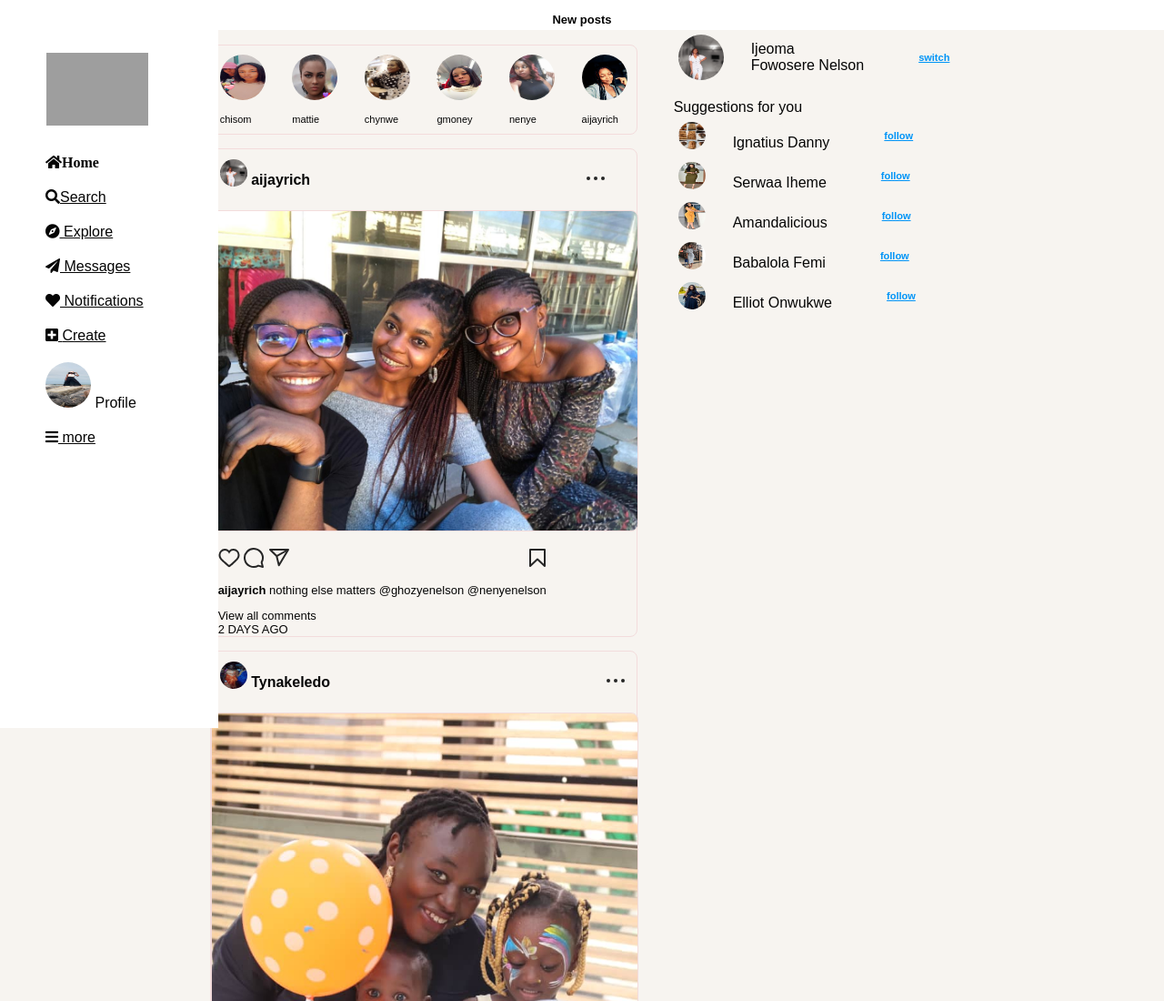
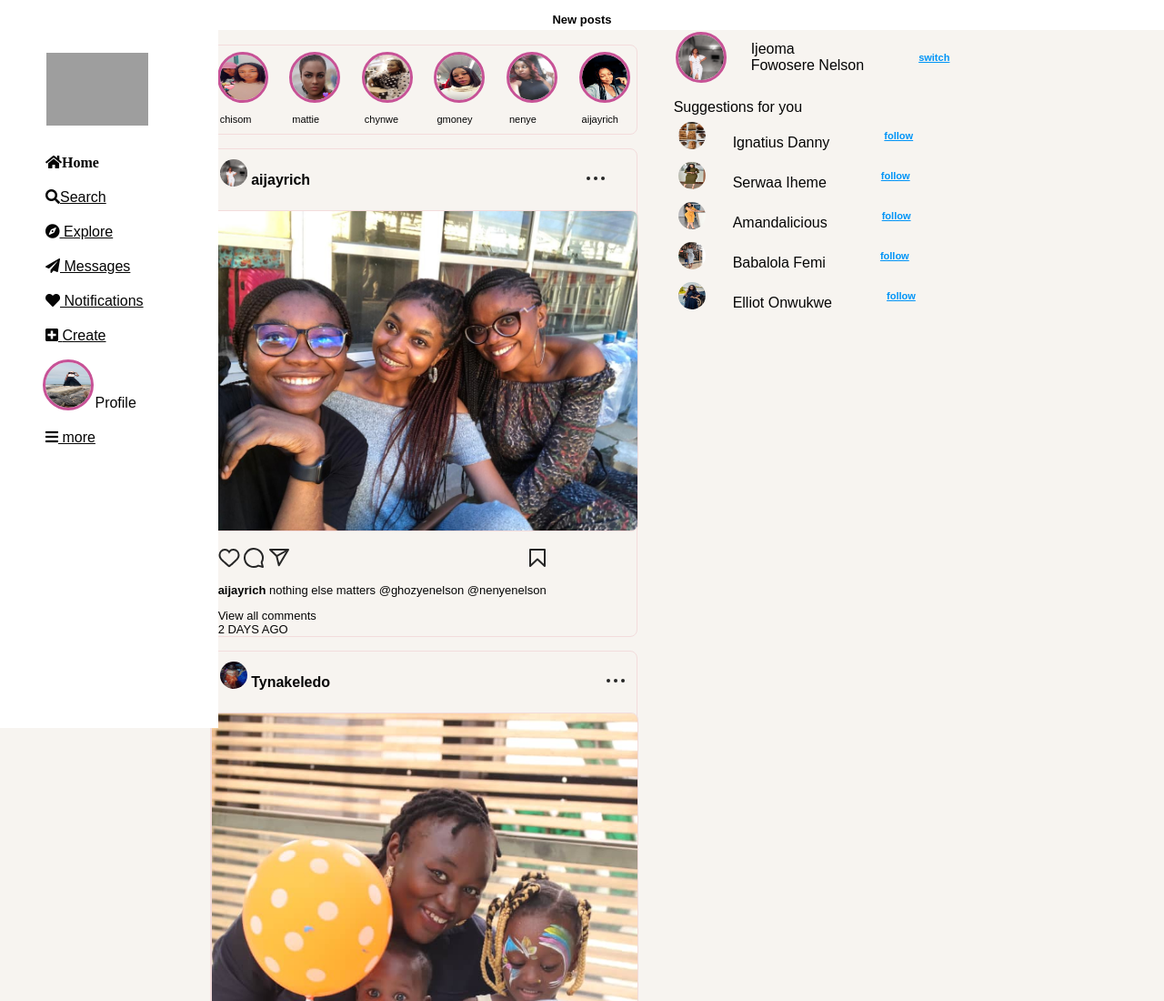
Before and after one commit to Aijayrich/Insta_clone, a plain HTML site: page index.html in a window 1280 px wide. Shown: the top 1100 px of the page at 91% size. Drawn offline with Linux system fonts and the light colour scheme; grey boxes are pictures that could not be loaded.

Commit message:
added image outline color

```diff
--- a/style.css
+++ b/style.css
@@ -17,6 +17,8 @@
     border-radius: 50px;
     text-align: center;
     align-items: center;
+    outline-style:solid;
+    outline-color:rgb(199, 82, 150);
 }
 .profile_img2{
 width: 30px;
```
